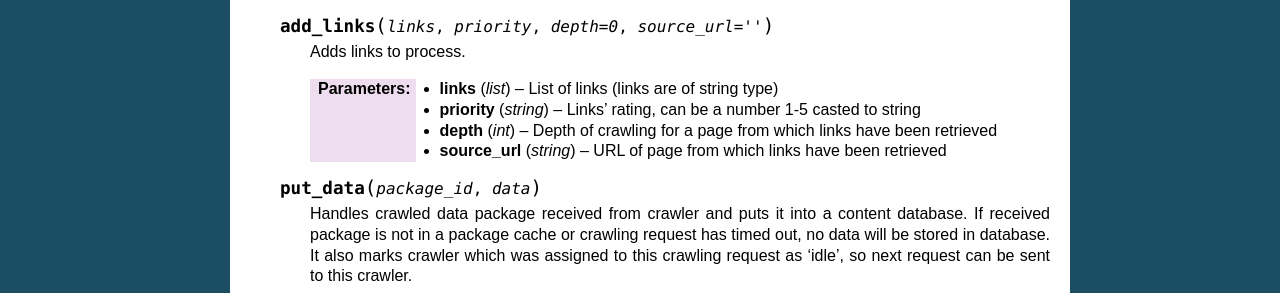
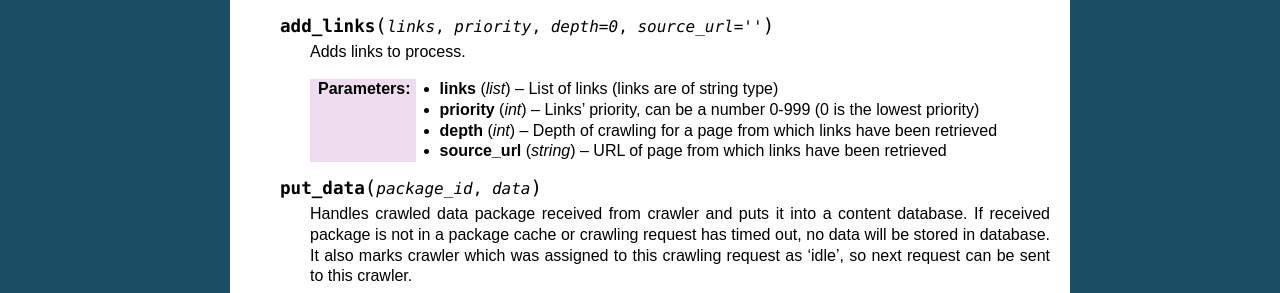
Before and after one commit to agh-glk/fcs, a Sphinx documentation site: the page built from docs/source/server/task_server.rst, in a window 1280 px wide and 900 px high, scrolled down 2335 px. Shown: the part 307-600 px from the top of the window. Built offline with Sphinx 7.4.7, drawn with Linux system fonts in a browser that asks for light colours; formulas are drawn with MathJax 3.

Commit message:
[NT] Edit

```diff
--- a/docs/source/server/task_server.rst
+++ b/docs/source/server/task_server.rst
@@ -144,7 +144,7 @@ This module contains implementation of Task Server.
       Adds links to process.
 
       :param list links: List of links (links are of string type)
-      :param string priority: Links' rating, can be a number 1-5 casted to string
+      :param int priority: Links' priority, can be a number 0-999 (0 is the lowest priority)
       :param int depth: Depth of crawling for a page from which links have been retrieved
       :param string source_url: URL of page from which links have been retrieved
 
```
